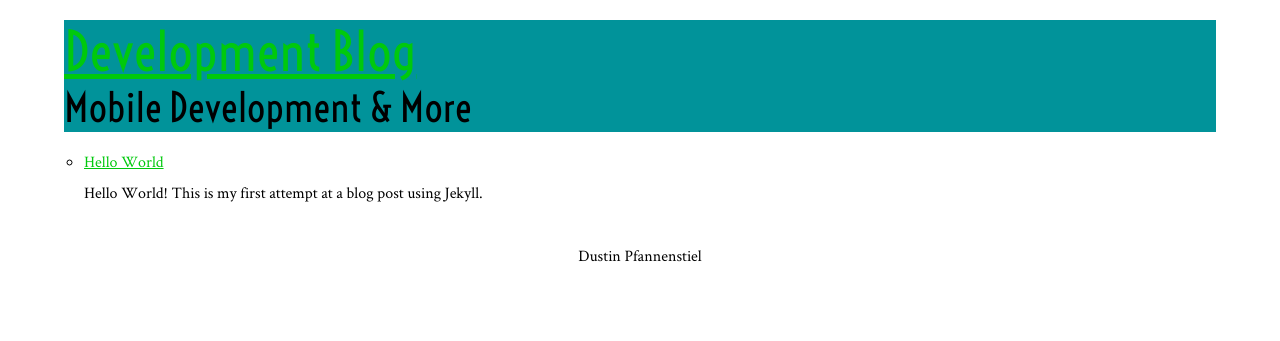
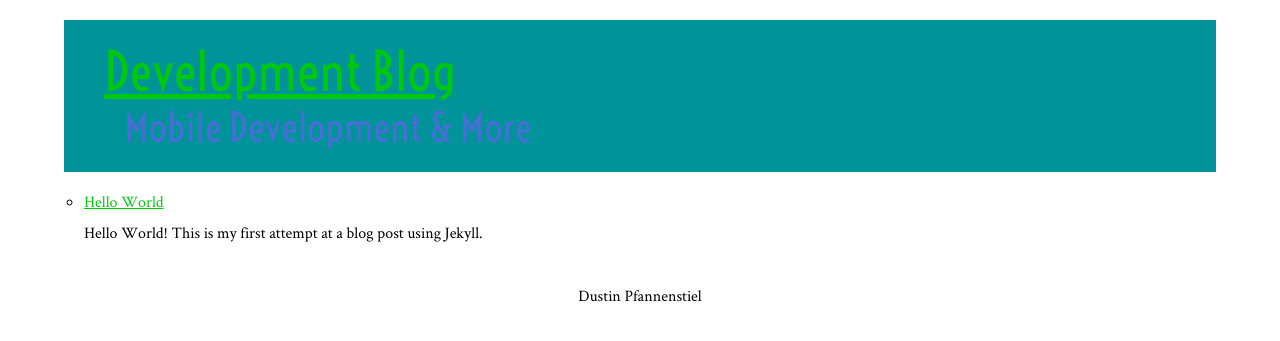
Before and after one commit to dpfannenstiel/dpfannenstiel.github.io, a Jekyll site: the page built from index.html, in a window 1280 px wide. Shown: the top 341 px of the page. Built offline with Jekyll 4.4.1, drawn with Linux system fonts in a browser that asks for light colours.

Commit message:
corrected header padding bug

```diff
--- a/css/style.css
+++ b/css/style.css
@@ -151,35 +151,13 @@ ol {
 	margin-left: 20px;
 }
 
-/*	04 - Code Formatting
-====================
-*/
-pre {
-	width: inherit;
-	margin-left: 3%;
-	margin-right: 3%;
-	height: auto;
-	overflow:scroll;
-	background: #ffeeac;
-	padding-top: 10px;
-	padding-bottom: 10px;
-	padding-left: 10px;
-	padding-right: 10px;
-}
+a:link {color:#00C90D;}      /* unvisited link */
+a:visited {color:#9BED00;}  /* visited link */
+a:hover {color:#FF0700;}  /* mouse over link */
+a:active {color:#BF3330;}  /* selected link */
+a:visited {color:#00C90D;}      /* unvisited link */
 
-code {
-	overflow:inherit;
-	background: #ffeeac;
-	color: #086118;
-	word-wrap: inherit;
-	font-family: "Lucida Console", Monaco, monospace;
-	font-size: 10pt;
-	margin-top: 3px;
-	margin-bottom: 3px;
-}
-
-
-/*	99 - Unsorted CSS
+/*  03 - Page Layout
 ====================
 */
 
@@ -188,30 +166,6 @@ code {
 /*	border: 1px #a2a2a2 solid; */
 	width:90%;
 	margin:0px auto;
-}
-
-a:link {color:#00C90D;}      /* unvisited link */
-a:visited {color:#9BED00;}  /* visited link */
-a:hover {color:#FF0700;}  /* mouse over link */
-a:active {color:#BF3330;}  /* selected link */
-a:visited {color:#00C90D;}      /* unvisited link */
-
-#header-blogname {
-	font-family: Voltaire;
-	margin-left: 40;
-	margin-right: 40;
-	padding-top: 20;
-	font-size: 40pt;
-	line-height: 1.2em;
-}
-
-#header-blogdescription {
-	font-family: Voltaire;
-	margin-left: 60;
-	margin-right: 40;
-	padding-bottom: 20;
-	font-size: 30pt;
-	line-height: 1.2em;
 }
 
 #header {
@@ -246,6 +200,61 @@ a:visited {color:#00C90D;}      /* unvisited link */
 /*	border: 2px #a2a2a2 solid; */
 }
 
+
+/*	04 - Code Formatting
+====================
+*/
+pre {
+	width: inherit;
+	margin-left: 3%;
+	margin-right: 3%;
+	height: auto;
+	overflow:scroll;
+	background: #ffeeac;
+	padding-top: 10px;
+	padding-bottom: 10px;
+	padding-left: 10px;
+	padding-right: 10px;
+}
+
+code {
+	overflow:inherit;
+	background: #ffeeac;
+	color: #086118;
+	word-wrap: inherit;
+	font-family: "Lucida Console", Monaco, monospace;
+	font-size: 10pt;
+	margin-top: 3px;
+	margin-bottom: 3px;
+}
+
+
+/*	99 - Unsorted CSS
+====================
+*/
+
+#header-blogname {
+	font-family: Voltaire;
+	margin: 0px;
+	margin-left: 40px;
+	margin-right: 40px;
+	padding-top: 20px;
+	font-size: 40pt;
+	line-height: 1.2em;
+}
+
+#header-blogdescription {
+	font-family: Voltaire;
+	margin: 0px;
+	margin-left: 60px;
+	margin-right: 40px;
+	padding-bottom: 20px;
+	font-size: 30pt;
+	line-height: 1.2em;
+	color: #466FD5;
+}
+
+
 .title {
 	font-size: 11pt;
 	font-family: verdana;
```
